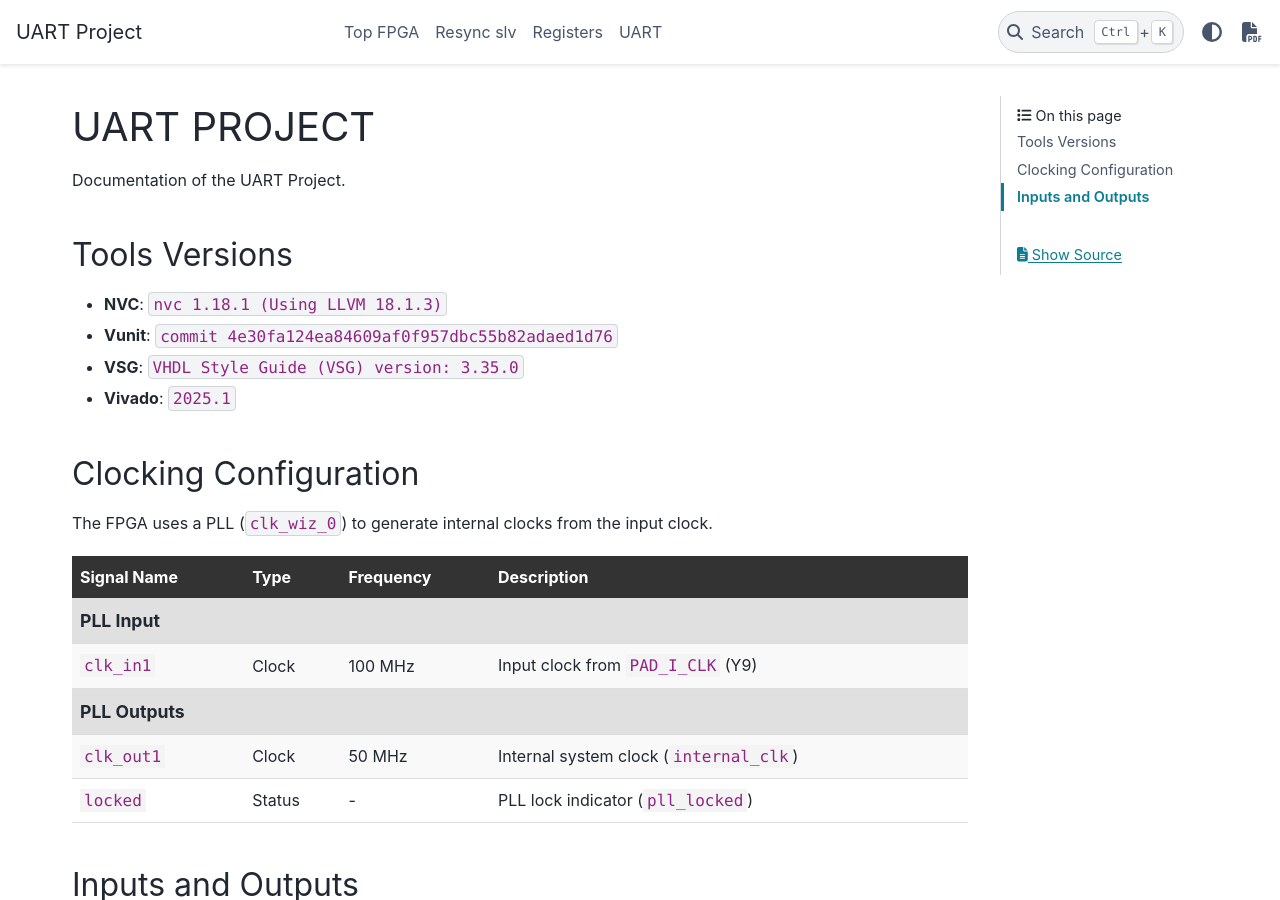
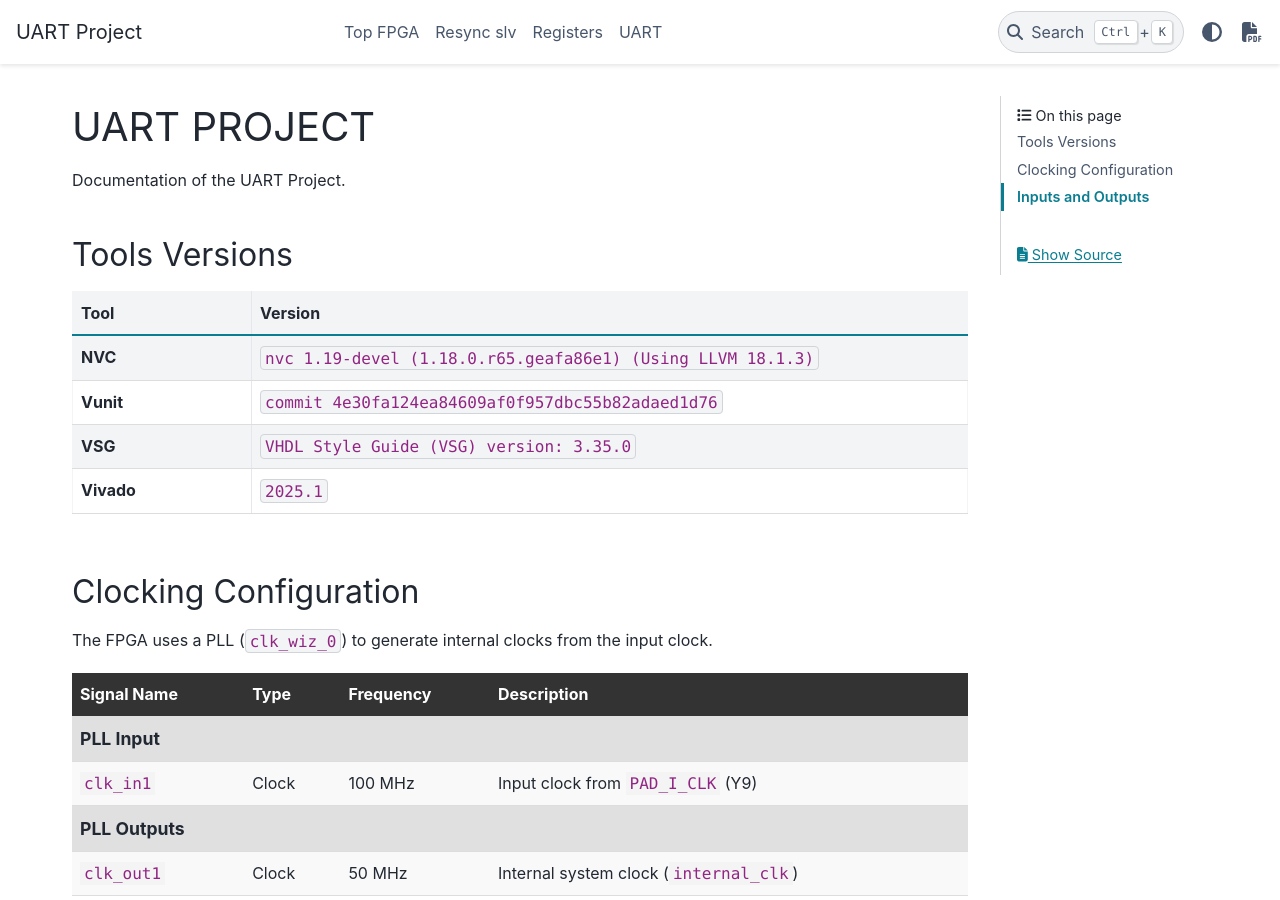
Before and after one commit to CharrierTim/uart, a Sphinx documentation site: the page built from docs/source/index.rst, in a window 1280 px wide and 900 px high. Built offline with Sphinx 7.4.7 and the PyData theme 0.15.4, drawn with Linux system fonts in a browser that asks for light colours; the version number is read from the project's files by our own code.

Commit message:
docs: move tools to a table

```diff
--- a/docs/source/index.rst
+++ b/docs/source/index.rst
@@ -6,10 +6,20 @@ Documentation of the UART Project.
 Tools Versions
 --------------
 
-- **NVC**: ``nvc 1.18.1 (Using LLVM 18.1.3)``
-- **Vunit**: ``commit 4e30fa124ea84609af0f957dbc55b82adaed1d76``
-- **VSG**: ``VHDL Style Guide (VSG) version: 3.35.0``
-- **Vivado**: ``2025.1``
+.. list-table::
+    :widths: 20 80
+    :header-rows: 1
+
+    - - Tool
+      - Version
+    - - **NVC**
+      - ``nvc 1.19-devel (1.18.0.r65.geafa86e1) (Using LLVM 18.1.3)``
+    - - **Vunit**
+      - ``commit 4e30fa124ea84609af0f957dbc55b82adaed1d76``
+    - - **VSG**
+      - ``VHDL Style Guide (VSG) version: 3.35.0``
+    - - **Vivado**
+      - ``2025.1``
 
 Clocking Configuration
 ----------------------
```
